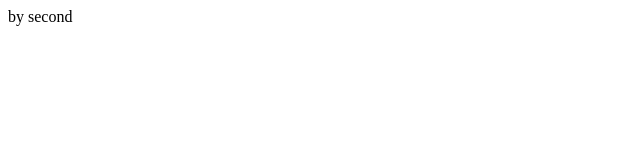
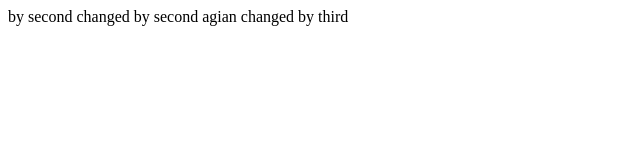
Before and after one commit to rak1b/GitPractices, a plain HTML site: page createe_by_seconf.html in a window 1280 px wide. Shown: the whole page, without its empty margins (0-640 px from the left). Drawn offline with Linux system fonts and the light colour scheme.

Commit message:
changd by third

```diff
--- a/createe_by_seconf.html
+++ b/createe_by_seconf.html
@@ -8,5 +8,7 @@
 </head>
 <body>
   by second
+  changed by second agian
+  changed  by third
 </body>
 </html>
```
